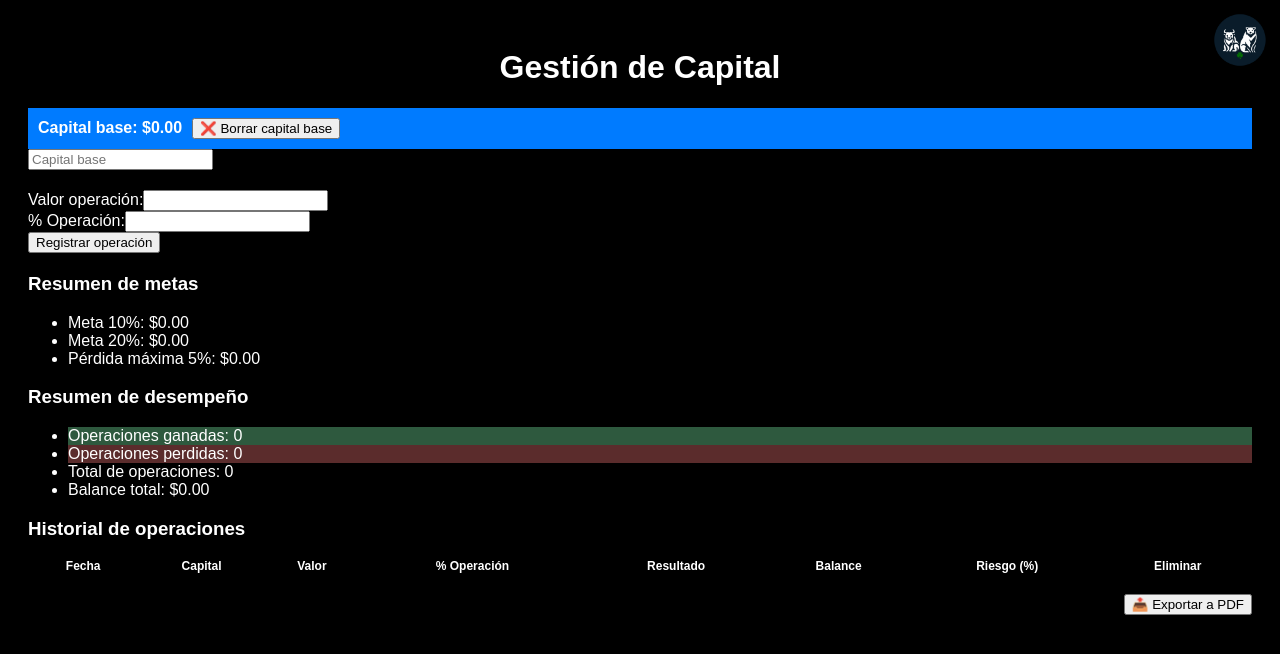
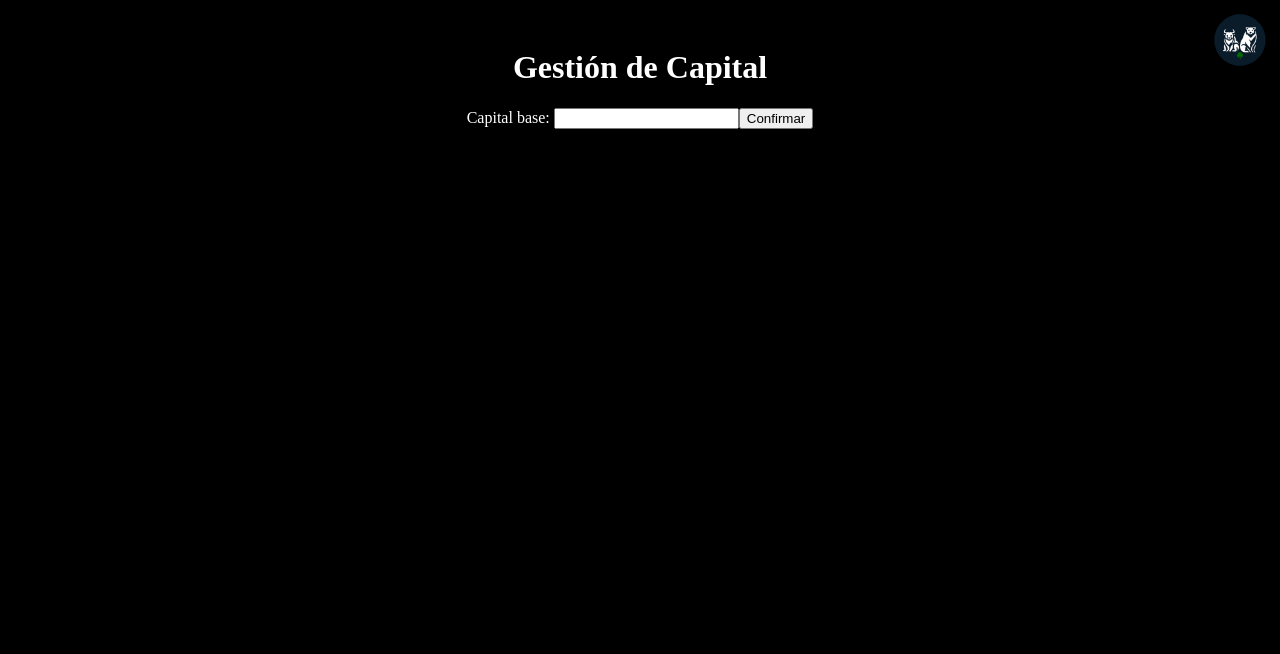
Before and after one commit to Brunito23/trading-app, a React (Vite) app: page / in a window 1280 px wide. Shown: the top 654 px of the page. Built offline with nearby package versions, Linux system fonts and the light colour scheme.

Commit message:
✅ Corrección completa visual y funcional

```diff
--- a/src/App.jsx
+++ b/src/App.jsx
@@ -1,151 +1,161 @@
+// Asegurando una aplicación funcional con:
+// - ingreso libre de capital base (editable hasta que se confirme)
+// - posibilidad de registrar múltiples operaciones
+// - cálculo de desempeño y riesgo
+// - exportación a PDF
+// - eliminación de operaciones
+// - tabla visual compacta y legible
+// - logo en esquina superior derecha
 
 import React, { useState, useEffect } from 'react';
 import jsPDF from 'jspdf';
-import 'jspdf-autotable';
+import autoTable from 'jspdf-autotable';
 import logo from './assets/logo.png';
 
 function App() {
-  const [capitalBase, setCapitalBase] = useState(() => {
-    const stored = localStorage.getItem('capitalBase');
-    return stored ? parseFloat(stored) : '';
-  });
-  const [valorOperacion, setValorOperacion] = useState('');
-  const [porcentajeOperacion, setPorcentajeOperacion] = useState('');
-  const [operaciones, setOperaciones] = useState(() => {
-    const stored = localStorage.getItem('operaciones');
-    return stored ? JSON.parse(stored) : [];
-  });
-
-  const [editable, setEditable] = useState(!capitalBase);
+  const [capitalBase, setCapitalBase] = useState(() => localStorage.getItem('capitalBase') || '');
+  const [valor, setValor] = useState('');
+  const [porcentaje, setPorcentaje] = useState('');
+  const [operaciones, setOperaciones] = useState(() => JSON.parse(localStorage.getItem('operaciones')) || []);
+  const [capitalInicial, setCapitalInicial] = useState(() => Number(capitalBase) || 0);
+  const [confirmado, setConfirmado] = useState(() => localStorage.getItem('confirmado') === 'true');
 
   useEffect(() => {
+    if (confirmado) {
       localStorage.setItem('capitalBase', capitalBase);
-  }, [capitalBase]);
+    }
+  }, [capitalBase, confirmado]);
 
   useEffect(() => {
     localStorage.setItem('operaciones', JSON.stringify(operaciones));
   }, [operaciones]);
 
   const registrarOperacion = () => {
-    if (!valorOperacion || !porcentajeOperacion) return;
-    const capInicial = operaciones.length
-      ? operaciones[operaciones.length - 1].balance
-      : parseFloat(capitalBase);
-    const resultado = (parseFloat(valorOperacion) * parseFloat(porcentajeOperacion)) / 100;
-    const nuevoBalance = capInicial + resultado;
-    const riesgo = ((nuevoBalance - capitalBase) / capitalBase) * 100;
+    if (!valor || !porcentaje || isNaN(valor) || isNaN(porcentaje)) return;
+
+    const resultado = (parseFloat(valor) * parseFloat(porcentaje)) / 100;
+    const nuevoBalance = capitalInicial + resultado;
+    const riesgo = (((nuevoBalance - Number(capitalBase)) / Number(capitalBase)) * 100).toFixed(2);
 
     const nuevaOperacion = {
       fecha: new Date().toLocaleDateString(),
-      capital: capInicial.toFixed(2),
-      valor: parseFloat(valorOperacion).toFixed(2),
-      porcentaje: parseFloat(porcentajeOperacion).toFixed(2),
-      resultado: resultado.toFixed(2),
-      balance: nuevoBalance.toFixed(2),
-      riesgo: riesgo.toFixed(2),
+      capital: capitalInicial,
+      valor: parseFloat(valor),
+      porcentaje: parseFloat(porcentaje),
+      resultado: resultado,
+      balance: nuevoBalance,
+      riesgo: riesgo
     };
 
     setOperaciones([...operaciones, nuevaOperacion]);
-    setValorOperacion('');
-    setPorcentajeOperacion('');
+    setCapitalInicial(nuevoBalance);
+    setValor('');
+    setPorcentaje('');
+  };
+
+  const borrarOperacion = (index) => {
+    const nuevas = operaciones.filter((_, i) => i !== index);
+    let capitalTemp = Number(capitalBase);
+    const actualizadas = nuevas.map(op => {
+      const res = (op.valor * op.porcentaje) / 100;
+      const nuevoBalance = capitalTemp + res;
+      const riesgo = (((nuevoBalance - Number(capitalBase)) / Number(capitalBase)) * 100).toFixed(2);
+      const nueva = { ...op, capital: capitalTemp, balance: nuevoBalance, riesgo };
+      capitalTemp = nuevoBalance;
+      return nueva;
+    });
+    setOperaciones(actualizadas);
+    setCapitalInicial(actualizadas.at(-1)?.balance || Number(capitalBase));
   };
 
   const exportarPDF = () => {
     const doc = new jsPDF();
-    doc.text('Historial de Operaciones', 14, 10);
-    doc.autoTable({
+    autoTable(doc, {
       head: [['Fecha', 'Capital', 'Valor', '% Operación', 'Resultado', 'Balance', 'Riesgo (%)']],
       body: operaciones.map(op => [
         op.fecha,
-        `$${op.capital}`,
-        `$${op.valor}`,
-        `${op.porcentaje}%`,
-        `$${op.resultado}`,
-        `$${op.balance}`,
-        `${op.riesgo}%`,
-      ]),
+        `$${op.capital.toFixed(2)}`,
+        `$${op.valor.toFixed(2)}`,
+        `${op.porcentaje.toFixed(2)}%`,
+        `$${op.resultado.toFixed(2)}`,
+        `$${op.balance.toFixed(2)}`,
+        `${op.riesgo}%`
+      ])
     });
-    doc.save('historial.pdf');
+    doc.save('historial_operaciones.pdf');
   };
 
-  const borrarOperacion = (index) => {
-    const nuevas = operaciones.filter((_, i) => i !== index);
-    setOperaciones(nuevas);
-  };
-
-  const borrarCapitalBase = () => {
-    localStorage.removeItem('capitalBase');
-    setCapitalBase('');
-    setEditable(true);
-    setOperaciones([]);
-  };
-
-  const ganadas = operaciones.filter(op => parseFloat(op.resultado) > 0).length;
-  const perdidas = operaciones.filter(op => parseFloat(op.resultado) < 0).length;
-  const balanceTotal = operaciones.reduce((acc, op) => acc + parseFloat(op.resultado), 0);
+  const ganadas = operaciones.filter(op => op.resultado > 0).length;
+  const perdidas = operaciones.filter(op => op.resultado < 0).length;
+  const balanceFinal = operaciones.at(-1)?.balance || 0;
 
   return (
-    <div style={{ background: '#000', color: '#fff', fontFamily: 'Arial, sans-serif', padding: 20 }}>
-      <img
-        src={logo}
-        alt="Logo"
-        style={{
-          position: 'absolute',
-          top: '10px',
-          right: '10px',
-          width: '60px',
-          height: 'auto',
-          zIndex: 10
-        }}
-      />
+    <div style={{ backgroundColor: '#000', color: '#fff', minHeight: '100vh', padding: '20px', fontSize: '16px' }}>
+      <img src={logo} alt="Logo" style={{ position: 'absolute', top: 10, right: 10, width: 60 }} />
       <h1 style={{ textAlign: 'center' }}>Gestión de Capital</h1>
 
-      <div style={{ background: '#007bff', padding: '10px', color: '#fff', fontWeight: 'bold' }}>
-        Capital base: ${capitalBase || '0.00'}
-        <button onClick={borrarCapitalBase} style={{ marginLeft: 10 }}>❌ Borrar capital base</button>
+      {!confirmado ? (
+        <div style={{ textAlign: 'center' }}>
+          <label>Capital base: </label>
+          <input value={capitalBase} onChange={e => setCapitalBase(e.target.value)} type="number" />
+          <button onClick={() => {
+            setConfirmado(true);
+            localStorage.setItem('confirmado', 'true');
+            setCapitalInicial(Number(capitalBase));
+          }}>Confirmar</button>
         </div>
-
-      {editable && (
-        <input
-          type="number"
-          placeholder="Capital base"
-          value={capitalBase}
-          onChange={e => setCapitalBase(parseFloat(e.target.value))}
-        />
+      ) : (
+        <div style={{ backgroundColor: '#007bff', padding: '10px', fontWeight: 'bold', color: '#fff' }}>
+          Capital base: ${parseFloat(capitalBase).toFixed(2)}
+          <button onClick={() => {
+            localStorage.clear();
+            setCapitalBase('');
+            setOperaciones([]);
+            setConfirmado(false);
+          }} style={{ marginLeft: '10px', backgroundColor: '#f00', color: '#fff' }}>
+            ❌ Borrar capital base
+          </button>
+        </div>
       )}
 
-      <div style={{ marginTop: 20 }}>
+      {confirmado && (
+        <>
+          <div style={{ marginTop: '20px', textAlign: 'center' }}>
             <div>
-          Valor operación:
-          <input type="number" value={valorOperacion} onChange={e => setValorOperacion(e.target.value)} />
+              <label>Valor operación: </label>
+              <input value={valor} onChange={e => setValor(e.target.value)} type="number" />
             </div>
             <div>
-          % Operación:
-          <input type="number" value={porcentajeOperacion} onChange={e => setPorcentajeOperacion(e.target.value)} />
+              <label>% Operación: </label>
+              <input value={porcentaje} onChange={e => setPorcentaje(e.target.value)} type="number" />
             </div>
             <button onClick={registrarOperacion}>Registrar operación</button>
           </div>
 
-      <div style={{ marginTop: 20 }}>
-        <h3>Resumen de metas</h3>
-        <ul>
-          <li>Meta 10%: ${(capitalBase * 1.10).toFixed(2)}</li>
-          <li>Meta 20%: ${(capitalBase * 1.20).toFixed(2)}</li>
-          <li>Pérdida máxima 5%: ${(capitalBase * 0.95).toFixed(2)}</li>
-        </ul>
+          <div style={{ display: 'flex', marginTop: '20px', justifyContent: 'space-around', fontSize: '15px' }}>
+            <table style={{ background: '#111', color: '#fff', width: '45%' }}>
+              <thead><tr><th colSpan="2">Resumen de metas</th></tr></thead>
+              <tbody>
+                <tr><td>Meta 10%</td><td>${(capitalBase * 1.1).toFixed(2)}</td></tr>
+                <tr><td>Meta 20%</td><td>${(capitalBase * 1.2).toFixed(2)}</td></tr>
+                <tr><td>Pérdida máxima 5%</td><td>${(capitalBase * 0.95).toFixed(2)}</td></tr>
+              </tbody>
+            </table>
 
-        <h3>Resumen de desempeño</h3>
-        <ul>
-          <li style={{ background: '#2e593e' }}>Operaciones ganadas: {ganadas}</li>
-          <li style={{ background: '#5b2c2c' }}>Operaciones perdidas: {perdidas}</li>
-          <li>Total de operaciones: {operaciones.length}</li>
-          <li>Balance total: ${balanceTotal.toFixed(2)}</li>
-        </ul>
+            <table style={{ background: '#111', color: '#fff', width: '45%' }}>
+              <thead><tr><th colSpan="2">Resumen de desempeño</th></tr></thead>
+              <tbody>
+                <tr><td style={{ background: '#2e7031' }}>Operaciones ganadas</td><td>{ganadas}</td></tr>
+                <tr><td style={{ background: '#702e2e' }}>Operaciones perdidas</td><td>{perdidas}</td></tr>
+                <tr><td>Total</td><td>{operaciones.length}</td></tr>
+                <tr><td>Balance final</td><td>${balanceFinal.toFixed(2)}</td></tr>
+              </tbody>
+            </table>
           </div>
 
-      <h3>Historial de operaciones</h3>
-      <table style={{ width: '100%', fontSize: '12px', borderCollapse: 'collapse' }}>
-        <thead>
+          <h2 style={{ marginTop: '30px' }}>Historial de operaciones</h2>
+          <table style={{ width: '100%', fontSize: '14px' }}>
+            <thead style={{ backgroundColor: '#333' }}>
               <tr>
                 <th>Fecha</th>
                 <th>Capital</th>
@@ -158,24 +168,26 @@ function App() {
               </tr>
             </thead>
             <tbody>
-          {operaciones.map((op, i) => (
-            <tr key={i} style={{ backgroundColor: parseFloat(op.resultado) >= 0 ? '#003d00' : '#3d0000' }}>
+              {operaciones.map((op, index) => (
+                <tr key={index} style={{ backgroundColor: op.resultado >= 0 ? '#1e4023' : '#40231e' }}>
                   <td>{op.fecha}</td>
-              <td>${op.capital}</td>
-              <td>${op.valor}</td>
-              <td>{op.porcentaje}%</td>
-              <td>${op.resultado}</td>
-              <td>${op.balance}</td>
+                  <td>${op.capital.toFixed(2)}</td>
+                  <td>${op.valor.toFixed(2)}</td>
+                  <td>{op.porcentaje.toFixed(2)}%</td>
+                  <td>${op.resultado.toFixed(2)}</td>
+                  <td>${op.balance.toFixed(2)}</td>
                   <td>{op.riesgo}%</td>
-              <td><button onClick={() => borrarOperacion(i)}>❌</button></td>
+                  <td><button onClick={() => borrarOperacion(index)}>❌</button></td>
                 </tr>
               ))}
             </tbody>
           </table>
 
-      <button style={{ marginTop: '20px', float: 'right' }} onClick={exportarPDF}>
-        📤 Exportar a PDF
-      </button>
+          <div style={{ textAlign: 'right', marginTop: '10px' }}>
+            <button onClick={exportarPDF}>📤 Exportar a PDF</button>
+          </div>
+        </>
+      )}
     </div>
   );
 }
```
Lines whose indentation alone changed are shown as unchanged.
